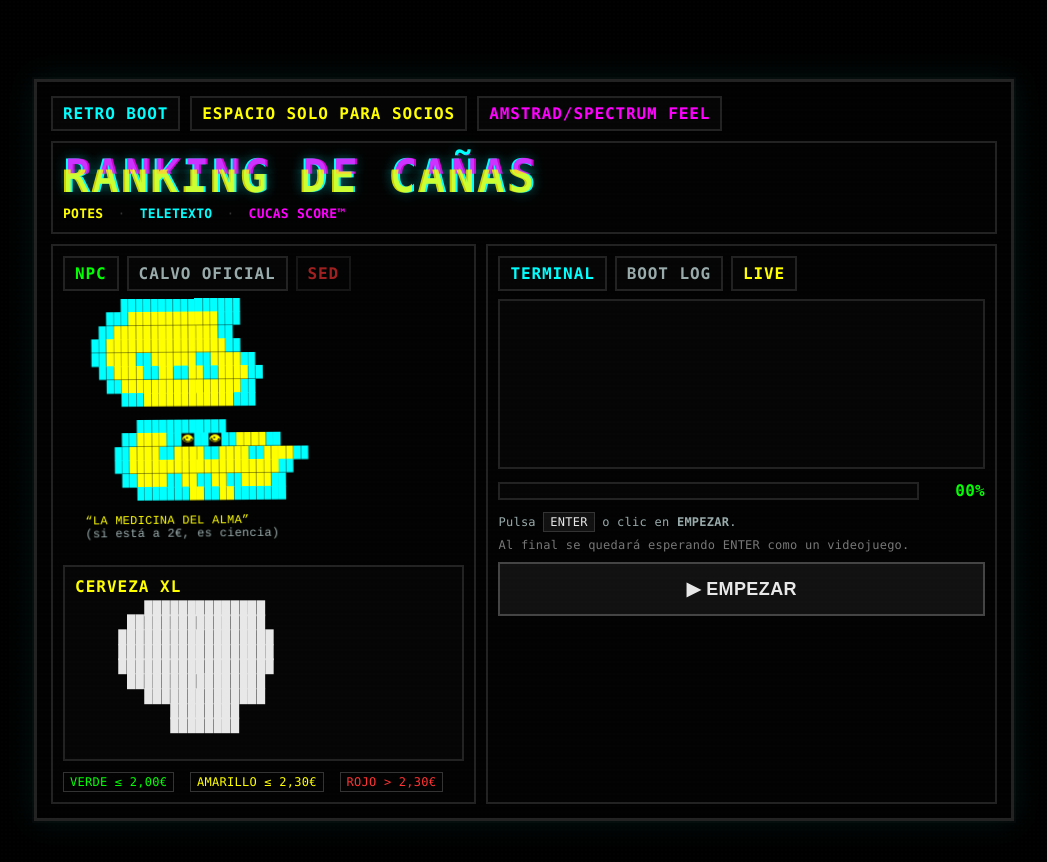
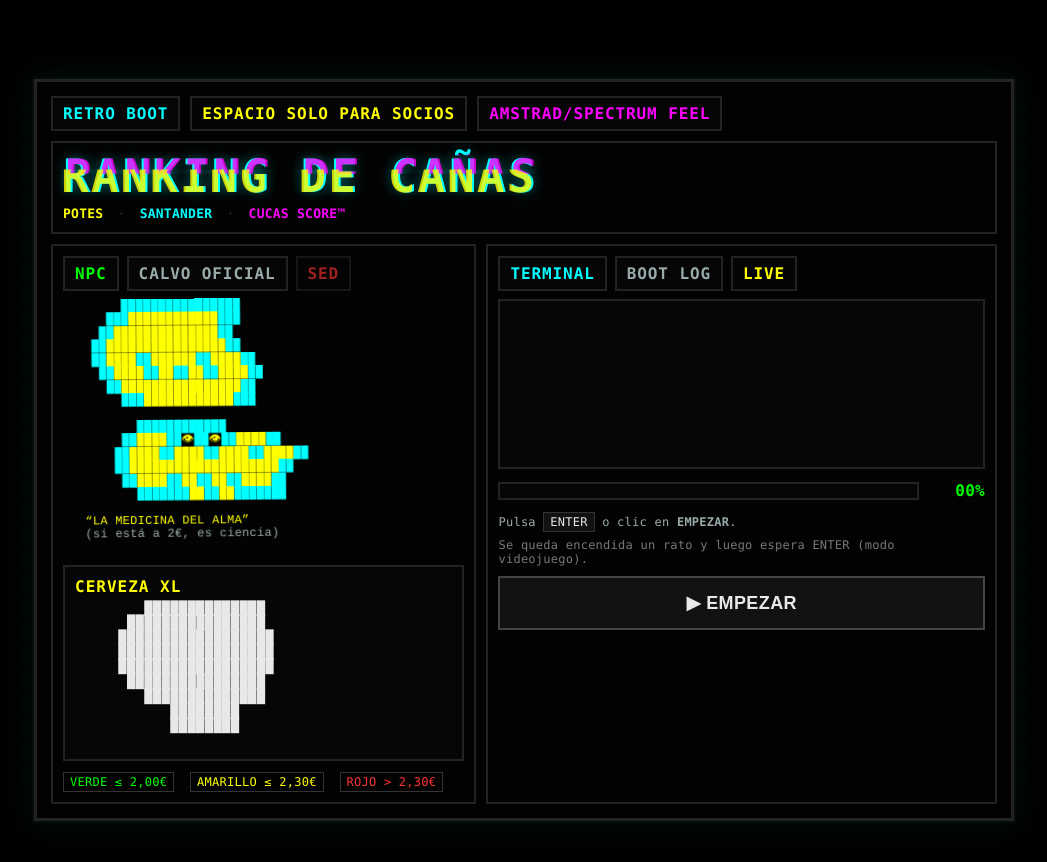
Before and after one commit to guardovich/guardovich.github.io, a Jekyll site: the page potes/index.html, which Jekyll copies as it is, in a window 1280 px wide. Shown: the top 862 px of the page, without its empty margins (116-1163 px from the left). Built offline with Jekyll 4.4.1, drawn with Linux system fonts in a browser that asks for light colours.

Commit message:
Update index.html

```diff
--- a/potes/index.html
+++ b/potes/index.html
@@ -3,10 +3,10 @@
 <head>
   <meta charset="utf-8" />
   <meta name="viewport" content="width=device-width,initial-scale=1" />
-  <title>Ranking de Cañas · Potes</title>
+  <title>Ranking de Cañas · Potes + Santander</title>
 
-  <!-- Cache-buster: cambia el valor si GitHub Pages tarda en refrescar -->
-  <link rel="stylesheet" href="styles.css?v=20260305a" />
+  <!-- Cache-buster: cambia la letra si GitHub Pages tarda en refrescar -->
+  <link rel="stylesheet" href="styles.css?v=20260305c" />
 </head>
 
 <body>
@@ -29,7 +29,7 @@
           <div class="subTitle">
             <span class="tag y">POTES</span>
             <span class="dot">·</span>
-            <span class="tag c">TELETEXTO</span>
+            <span class="tag c">SANTANDER</span>
             <span class="dot">·</span>
             <span class="tag m">CUCAS SCORE™</span>
           </div>
@@ -106,7 +106,7 @@
 
             <div class="introHint" id="introHint">
               Pulsa <span class="keycap">ENTER</span> o clic en <b>EMPEZAR</b>.
-              <div class="smallDim">Al final se quedará esperando ENTER como un videojuego.</div>
+              <div class="smallDim">Se queda encendida un rato y luego espera ENTER (modo videojuego).</div>
             </div>
 
             <button id="btnStartIntro" class="btn big startBtn">▶ EMPEZAR</button>
@@ -135,12 +135,19 @@
     <!-- APP -->
     <main id="app" class="hidden">
 
-      <!-- NAV VIEWS -->
+      <!-- NAV VIEWS + CITY -->
       <section class="panel">
         <div class="row wrap">
-          <button class="btn big navBtn" data-view="ranking">RANKING GENERAL</button>
+          <button class="btn big navBtn active" data-view="ranking">RANKING GENERAL</button>
           <button class="btn big navBtn" data-view="baratos">TOP BARATOS</button>
           <button class="btn big navBtn" data-view="stats">ESTADÍSTICAS</button>
+
+          <span class="spacer"></span>
+
+          <span class="label">CIUDAD:</span>
+          <button class="btn big cityBtn active" data-city="Potes">POTES</button>
+          <button class="btn big cityBtn" data-city="Santander">SANTANDER</button>
+          <button class="btn big cityBtn" data-city="ALL">TODAS</button>
         </div>
       </section>
 
@@ -156,7 +163,7 @@
           <span class="spacer"></span>
 
           <label class="label">FILTRO:</label>
-          <input id="q" class="input" placeholder="zona, tapa, ambiente, pros, contras…" />
+          <input id="q" class="input" placeholder="zona, tapa, ambiente, marca, pros, contras…" />
 
           <button id="btnLogout" class="btn big danger">SALIR</button>
         </div>
@@ -174,7 +181,7 @@
       </section>
 
       <footer class="ftr">
-        <span>© Potes · Teletexto Retro</span>
+        <span>© Potes/Santander · Teletexto Retro</span>
         <span class="sep">|</span>
         <a class="link" href="https://guardovich.github.io" target="_blank" rel="noreferrer">Inicio</a>
       </footer>
@@ -182,7 +189,6 @@
 
   </div>
 
-  <!-- Cache-buster: cambia el valor si GitHub Pages tarda en refrescar -->
-  <script src="app.js?v=20260305a"></script>
+  <script src="app.js?v=20260305c"></script>
 </body>
 </html>
```
